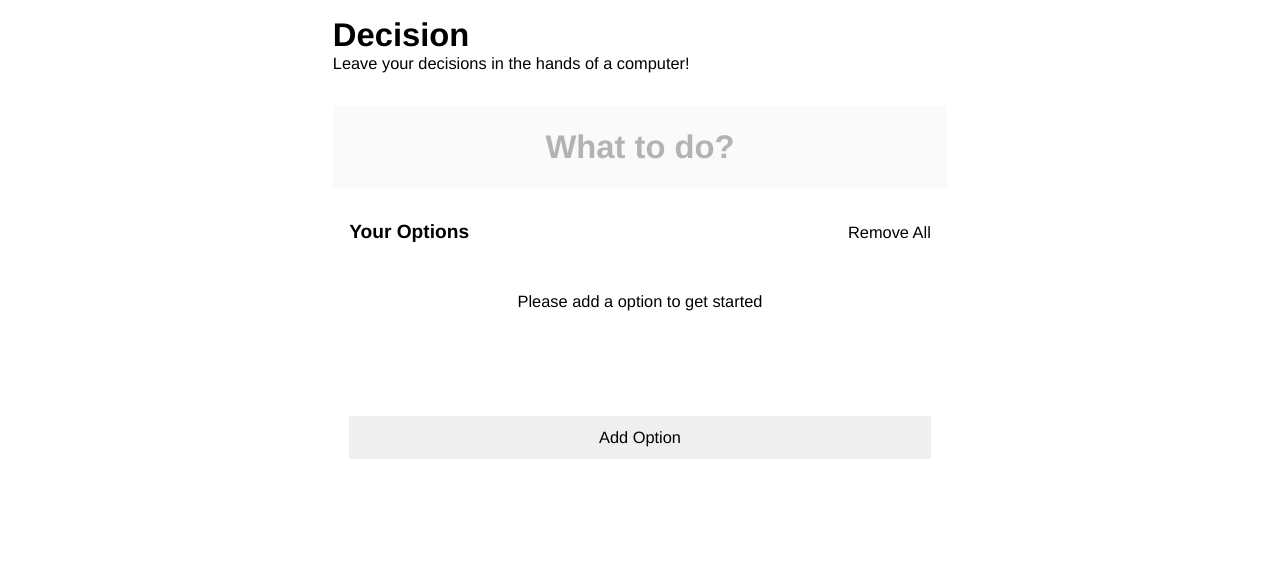
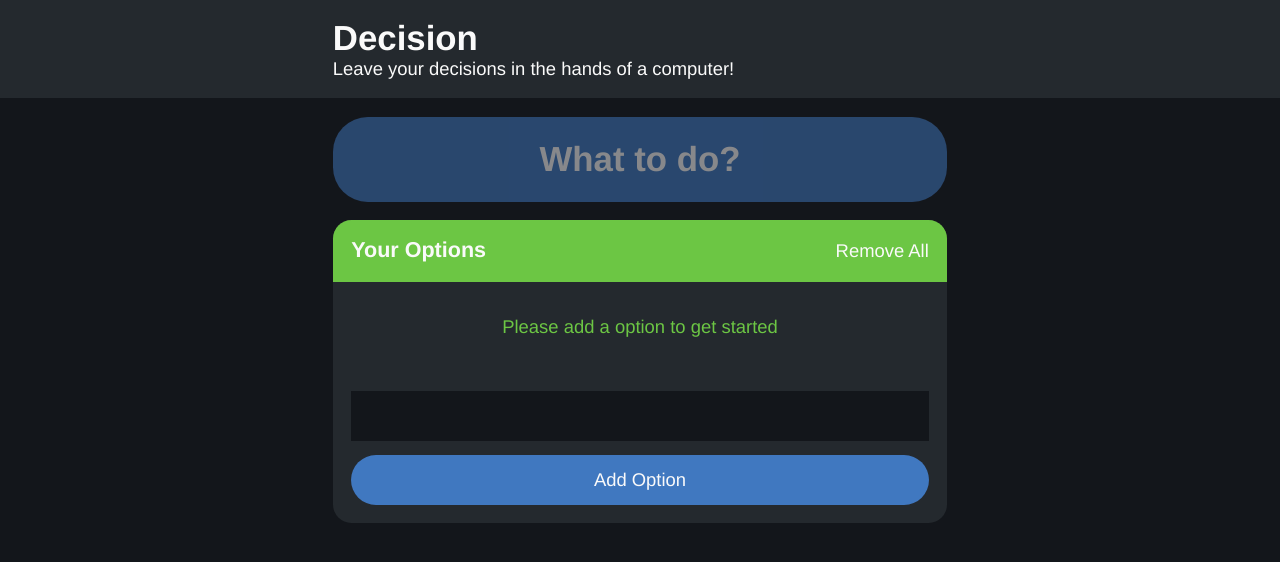
Before and after one commit to KeKam/decision-app, a React (Create React App) app: page / in a window 1280 px wide. Shown: the top 562 px of the page. Built offline with nearby package versions, Linux system fonts and the light colour scheme.

Commit message:
Add more styling

```diff
--- a/src/styles/base/_base.scss
+++ b/src/styles/base/_base.scss
@@ -3,6 +3,7 @@ html {
 }
 
 body {
+  background: $dark-grey;
   font-family: Helvetica, Arial, sans-serif;
   font-size: $m-size;
 }
--- a/src/styles/base/_settings.scss
+++ b/src/styles/base/_settings.scss
@@ -1,7 +1,15 @@
 // Spacing
 
-$s-size: 1.2rem;
-$m-size: 1.6rem;
-$l-size: 3.2rem;
-$xl-size: 4.8rem;
-$desktop-breakpoint: 45rem;
+$s-size: 1.4rem;
+$m-size: 1.8rem;
+$l-size: 3.4rem;
+$xl-size: 5.0rem;
+
+// Color
+
+$dark-grey: #13161b;
+$light-grey: #24292e;
+$light-green: #6cc644;
+$light-blue: #4078c0;
+$white: #fafafa;
+$red: #bd2c00;
--- a/src/styles/components/_add-option.scss
+++ b/src/styles/components/_add-option.scss
@@ -1,5 +1,6 @@
 .add-option-error {
-  font-style: oblique;
+  font-style: italic;
+  color: $red;
   margin: $m-size;
   padding: 0 $m-size;
 }
@@ -11,6 +12,8 @@
 }
 
 .add-option-input {
+  background: $dark-grey;
+  color: $white;
   border: none;
   flex-grow: 1;
   margin: 0 0 $s-size 0;
--- a/src/styles/components/_button.scss
+++ b/src/styles/components/_button.scss
@@ -1,19 +1,27 @@
 .main-button {
+  background: $light-blue;
+  color: $white;
   border: none;
   font-weight: 700;
   font-size: $l-size;
   margin-bottom: $m-size;
   padding: 2.2rem;
   width: 100%;
+  border-radius: $l-size;
+  outline: none;
 }
 
-.big-button:disabled {
-  opacity: .5;
+.main-button:disabled {
+  opacity: 0.5;
 }
 
 .button {
+  background: $light-blue;
+  color: $white;
   border: none;
   padding: $s-size;
+  border-radius: $l-size;
+  outline: none;
 }
 
 .button-link {
--- a/src/styles/components/_header.scss
+++ b/src/styles/components/_header.scss
@@ -1,15 +1,18 @@
 .header {
+  background: $light-grey;
   margin-bottom: $m-size;
   padding: $m-size 0;
 }
 
 .header-title {
   font-size: $l-size;
+  color: $white;
   margin: 0;
 }
 
 .header-subtitle {
   font-size: $m-size;
+  color: $white;
   font-weight: 500;
   margin: 0;
 }
--- a/src/styles/components/_option.scss
+++ b/src/styles/components/_option.scss
@@ -6,6 +6,7 @@
 
 .option-text {
   font-weight: 500;
+  color: white;
   font-size: 2rem;
   margin: 0;
   word-break: break-all;
--- a/src/styles/components/_widget.scss
+++ b/src/styles/components/_widget.scss
@@ -1,17 +1,24 @@
 .widget {
+  background: $light-grey;
   margin-bottom: $xl-size;
+  border-radius: $m-size;
 }
 
 .widget-message {
+  color: $light-green;
   margin: 0;
   padding: $l-size;
   text-align: center
 }
 
 .widget-header {
+  background: $light-green;
+  color: $white;
   display: flex;
   justify-content: space-between;
   padding: $m-size;
+  border-top-left-radius: $m-size;
+  border-top-right-radius: $m-size;
 }
 
 .widget-title {
```
